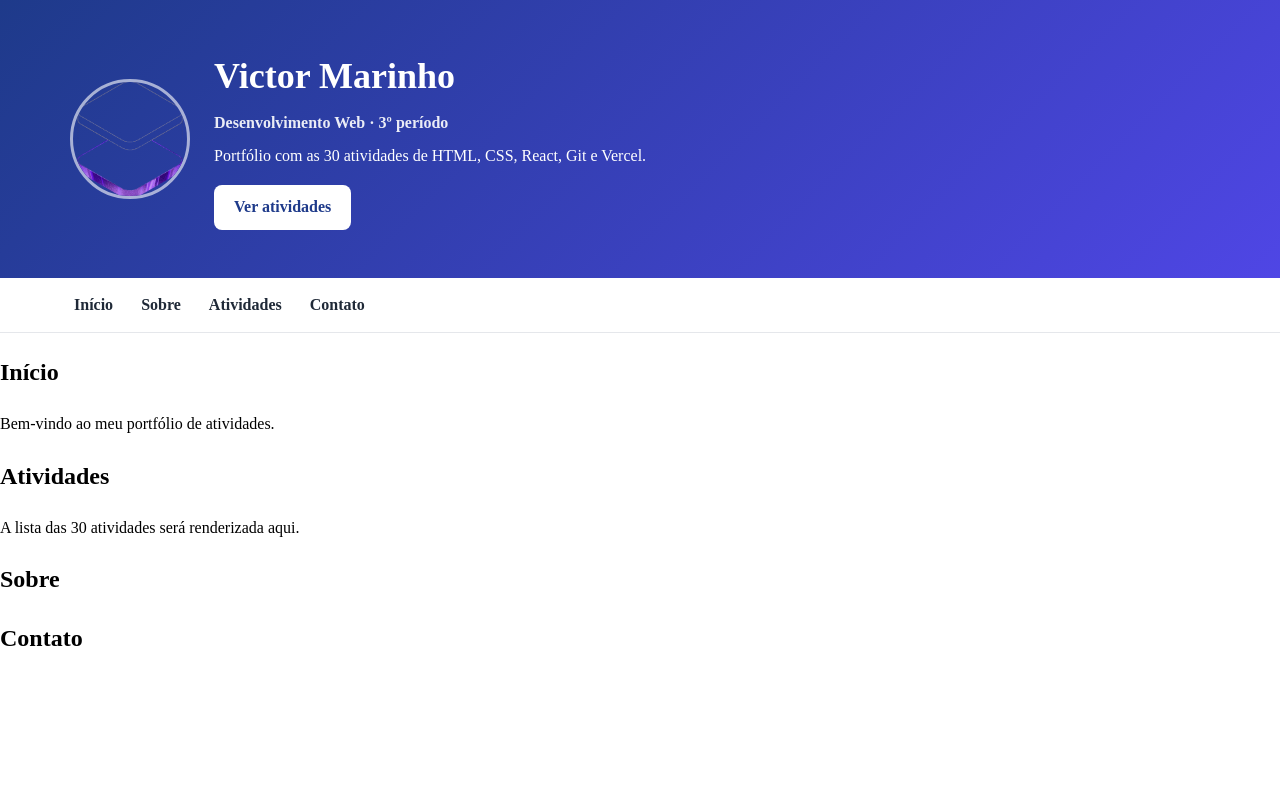
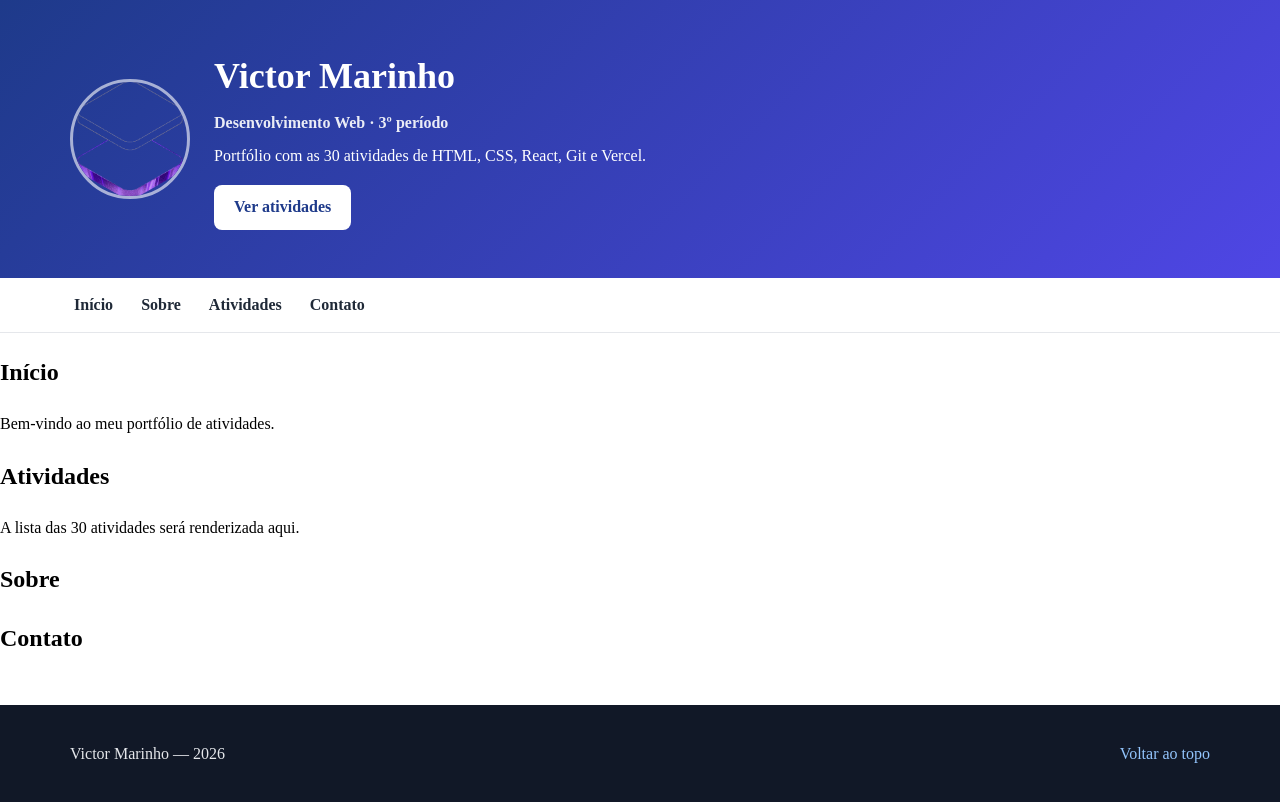
Before and after one commit to Marinho2005/exercicio-faculdade, a React (Vite) app: page / in a window 1280 px wide. Built offline with nearby package versions, Linux system fonts and the light colour scheme.

Commit message:
refactor: completar componente de rodape com ano dinamico

```diff
--- a/src/components/Rodape.tsx
+++ b/src/components/Rodape.tsx
@@ -1,6 +1,12 @@
 function Rodape() {
+  const ano = new Date().getFullYear()
+
   return (
-    <footer>
+    <footer className="rodape">
+      <div className="container rodape-conteudo">
+        <p>Victor Marinho — {ano}</p>
+        <a href="#inicio">Voltar ao topo</a>
+      </div>
     </footer>
   )
 }
--- a/src/styles/global.css
+++ b/src/styles/global.css
@@ -107,3 +107,22 @@ main {
   outline: 3px solid #2563eb;
   outline-offset: 2px;
 }
+
+.rodape {
+  background: #111827;
+  color: #e5e7eb;
+  margin-top: 3rem;
+}
+
+.rodape-conteudo {
+  display: flex;
+  align-items: center;
+  justify-content: space-between;
+  gap: 1rem;
+  padding: 1.25rem 0;
+}
+
+.rodape-conteudo a {
+  color: #93c5fd;
+  text-decoration: none;
+}
```
